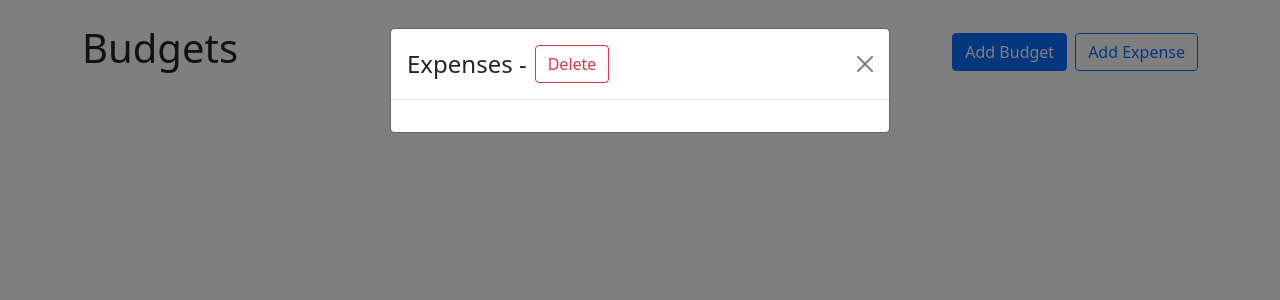
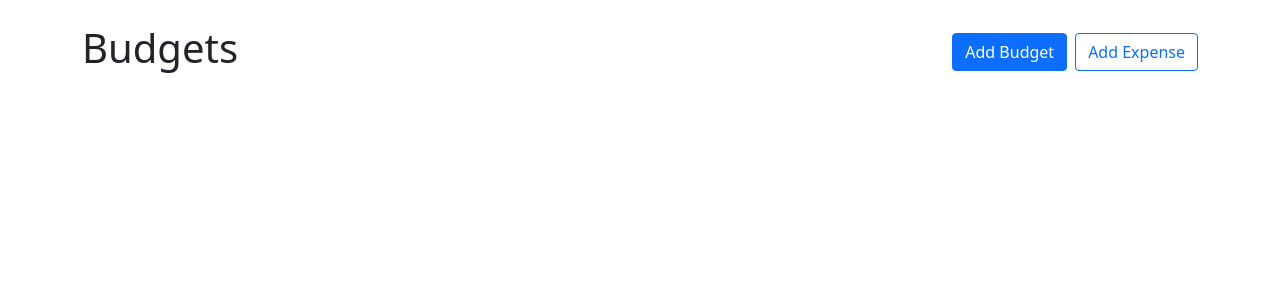
Before and after one commit to mhyneman8/budget-planner, a React (Create React App) app: page / in a window 1280 px wide. Shown: the top 300 px of the page. Built offline with nearby package versions, Linux system fonts and the light colour scheme.

Commit message:
fix view expenses modal

```diff
--- a/src/App.js
+++ b/src/App.js
@@ -55,7 +55,6 @@ function App() {
                 max={budget.max}
                 onAddExpenseClick={() => openAddExpenseModal(budget.id)}
                 onViewExpensesClick={() => setViewExpensesModalBudgetId(budget.id)}
-
               />
             )
           })}
@@ -77,7 +76,6 @@ function App() {
       />
       <ViewExpensesModal
         budgetId={viewExpensesModalBudgetId}
-        show={false}
         handleClose={() => setViewExpensesModalBudgetId()}
       />
 
--- a/src/components/ViewExpensesModal.jsx
+++ b/src/components/ViewExpensesModal.jsx
@@ -11,7 +11,7 @@ export default function ViewExpensesModal({ budgetId, handleClose }) {
         : budgets.find(b => b.id === budgetId)
 
     return (
-    <Modal show={budgetId !== null} onHide={handleClose} >
+    <Modal show={budgetId != null} onHide={handleClose} >
         <Modal.Header closeButton>
             <Modal.Title>
                 <Stack direction="horizontal" gap="2">
--- a/src/contexts/BudgetsContext.jsx
+++ b/src/contexts/BudgetsContext.jsx
@@ -31,7 +31,12 @@ export const BudgetsProvider = ({ children }) => {
         })
     }
     function deleteBudget({ id }) {
-        // TODO Deal with expenses
+        setExpenses(prevExpenses => {
+            return prevExpenses.map(expense => {
+                if (expense.budgetId !== id) return expense
+                return { ...expense, budgetId: UNCATEGORIZED_BUDGET_ID }
+            })
+        })
         setBudgets(prevBudgets => {
             return prevBudgets.filter(budget => budget.id !== id)
         })
```
